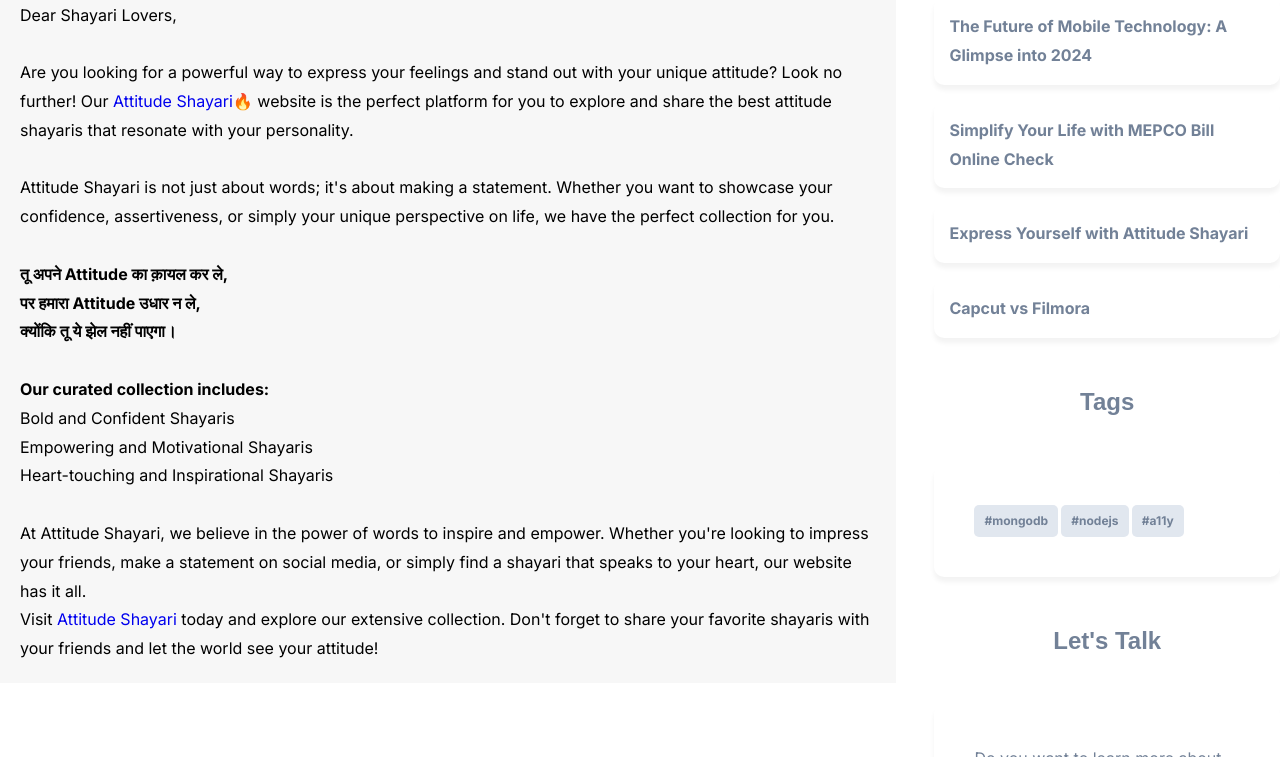
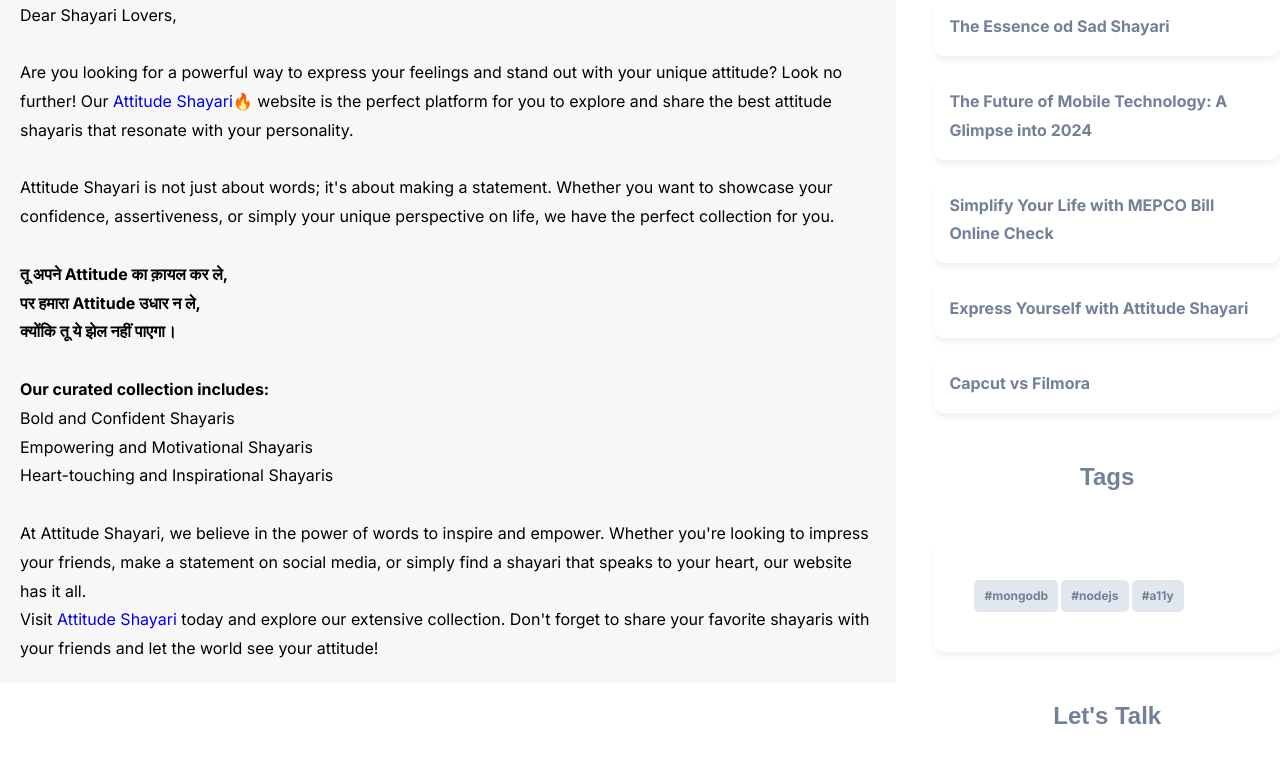
Before and after one commit to Hamzaabidbutt/DevBlog, a plain HTML site: page express-yourself-with-attitude-shayari.html in a window 1280 px wide. Shown: the part 196-953 px from the top of the page. Drawn offline with nearby package versions, Linux system fonts and the light colour scheme; files whose address does not match are found by name.

Commit message:
Update express-yourself-with-attitude-shayari.html

```diff
--- a/express-yourself-with-attitude-shayari.html
+++ b/express-yourself-with-attitude-shayari.html
@@ -109,6 +109,9 @@
     <div class="aside">
       <div class="topics">
         <h2 class="h2">Topics</h2>
+        <a href="The-Essence-of-Sad-Shayari.html" class="topic-btn">
+          <p>The Essence od Sad Shayari</p>
+        </a>
         <a href="future-of-mobile-technology.html" class="topic-btn">
           <p>The Future of Mobile Technology: A Glimpse into 2024</p>
         </a>
```
